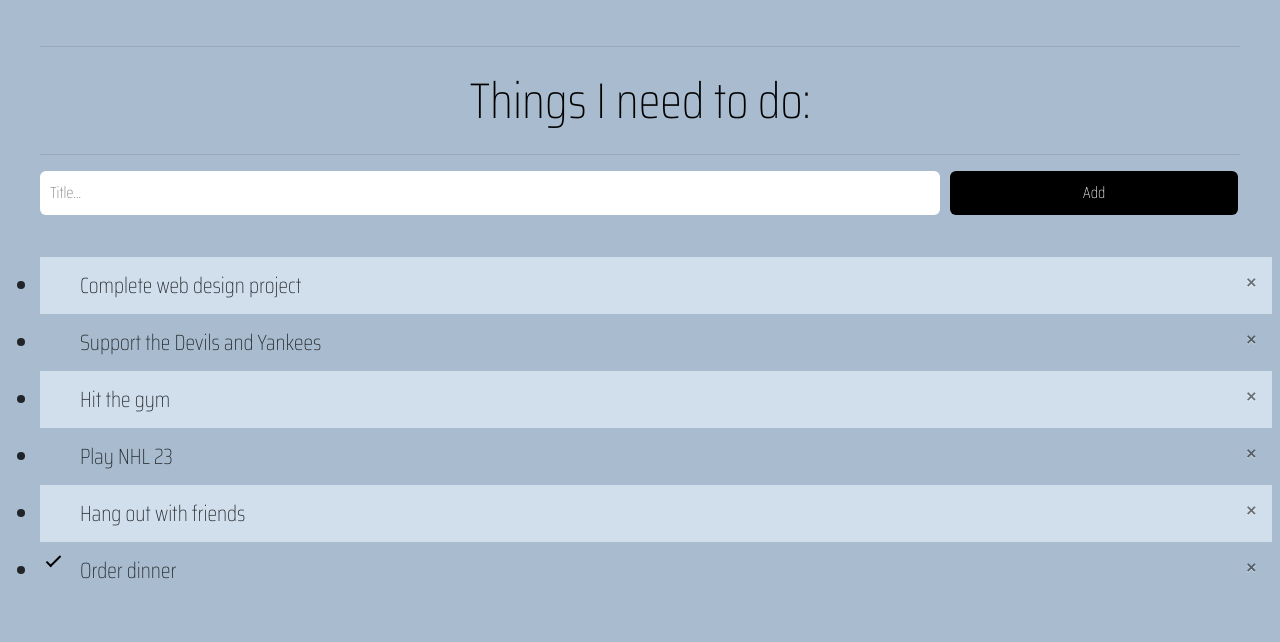
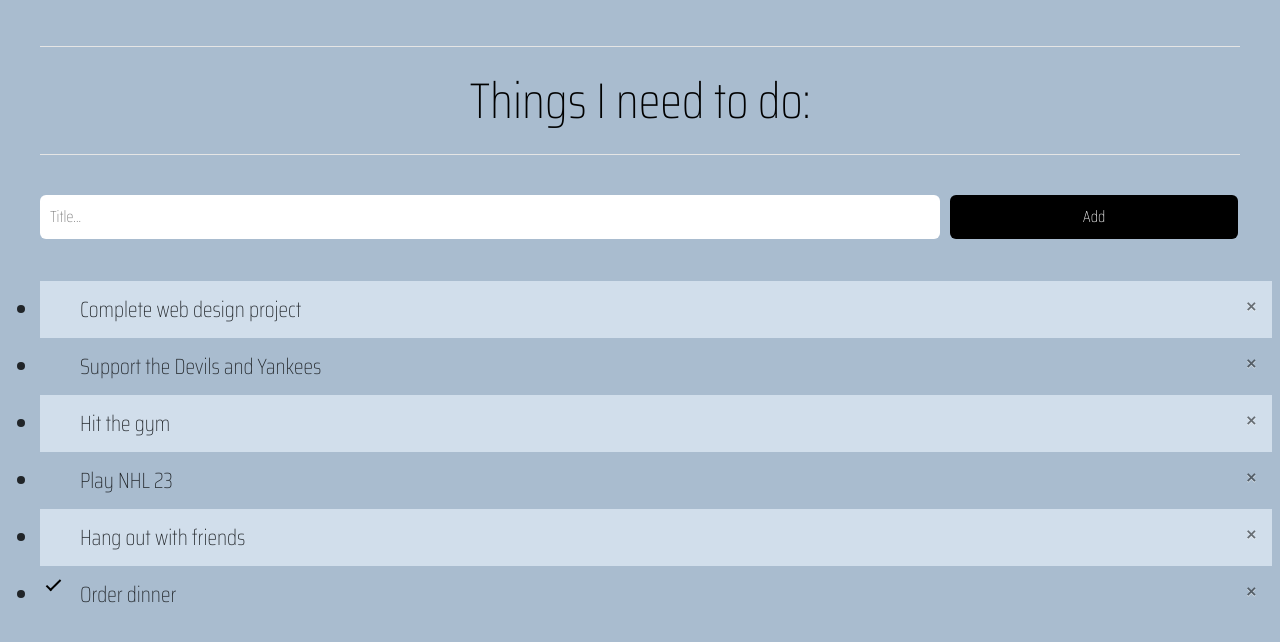
Before and after one commit to MReiss97/To-Do-list, a plain HTML site: page index.html in a window 1280 px wide. Drawn offline with nearby package versions, Linux system fonts and the light colour scheme.

Commit message:
Update index.html

```diff
--- a/index.html
+++ b/index.html
@@ -13,9 +13,10 @@
   </head>
   <body style="background-color: #a9bccf;">
      <div id="myDIV" class="header">
-       <hr style="color: white;">
+       <hr style="background-color: white;">
         <p>Things I need to do: </p>
-       <hr style="color: white;">
+       <hr style="background-color: white;">
+       <br>
         <input type="text" id="myInput" placeholder="Title...">
         <span onclick="newElement()" class="addBtn">Add</span>
      </div>
```
